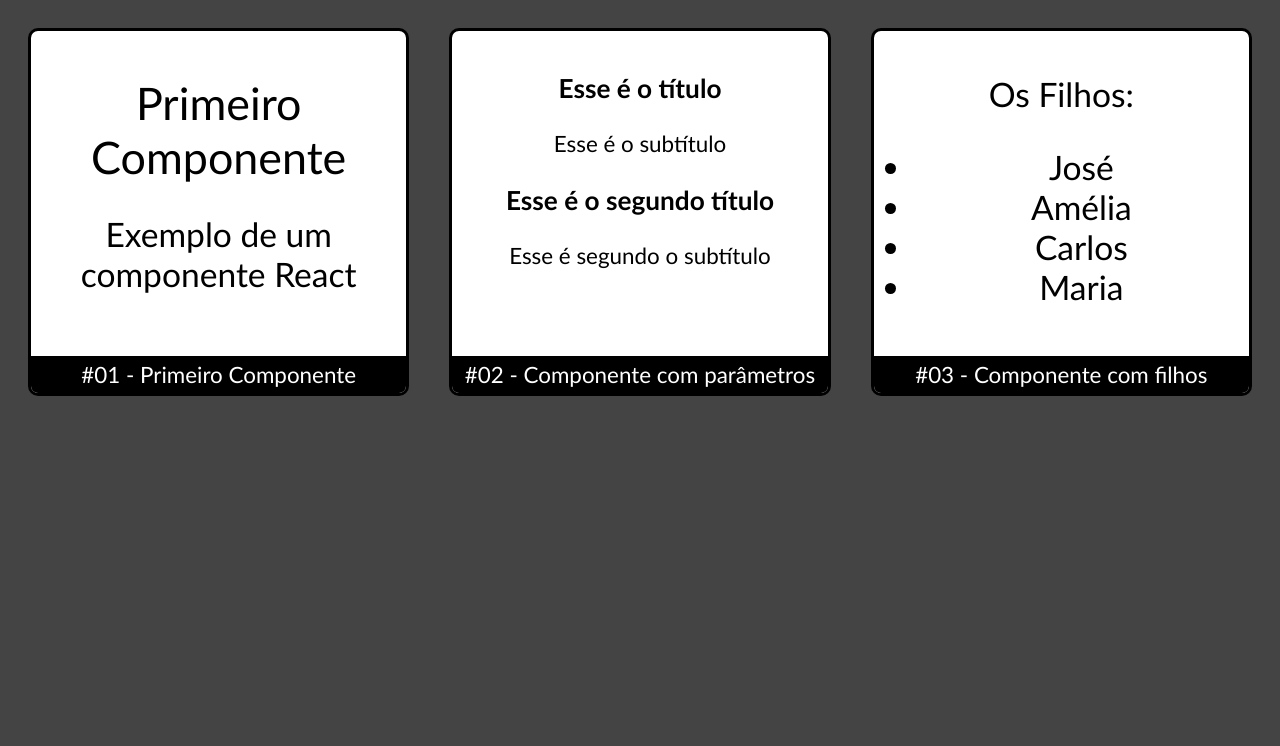
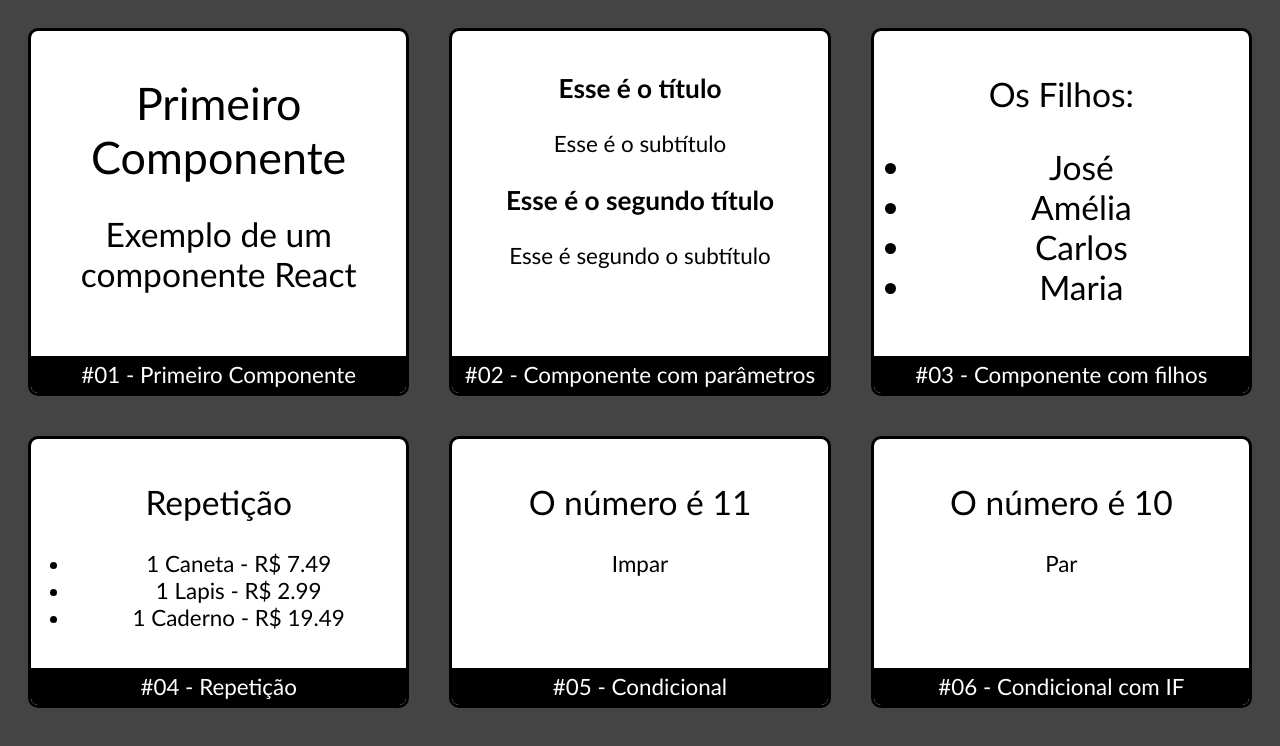
Before and after one commit to DiegoNedopetalski/masterclass-fundamentos-react, a React (Create React App) app: page / in a window 1280 px wide. Shown: the top 746 px of the page. Built offline with nearby package versions, Linux system fonts and the light colour scheme.

Commit message:
mais exemplos

```diff
--- a/src/App.jsx
+++ b/src/App.jsx
@@ -4,6 +4,8 @@ import ComParametro from './components/ComParametro'
 import Card from './components/layout/Card'
 import Primeiro from './components/Primeiro'
 import './App.css'
+import Repeticao from './components/Repeticao'
+import Condicional from './components/Condicional'
 
 export default function App(props) {
     return (
@@ -28,6 +30,15 @@ export default function App(props) {
                     </ul>
                 </ComFilhos>
             </Card>
+            <Card titulo="#04 - Repetição" >
+                <Repeticao />
+            </Card>
+            <Card titulo="#05 - Condicional" >
+                <Condicional numero={11}/>
+            </Card>
+            <Card titulo="#06 - Condicional com IF" >
+                <Condicional numero={10}/>
+            </Card>
         </div>
     )
 }
--- /dev/null
+++ b/src/components/Condicional.jsx
@@ -0,0 +1,14 @@
+import React from 'react'
+
+export default function Condicional(props) {
+
+    return (
+        <div>
+            <h2>O número é {props.numero}</h2>
+            {props.numero % 2 === 0 ?
+                <span>Par</span> :
+                <span>Impar</span>
+            }
+        </div>
+    )
+}
--- /dev/null
+++ b/src/data/products.js
@@ -0,0 +1,7 @@
+const products = [
+    { id: 1, name: 'Caneta', price: 7.49 },
+    { id: 1, name: 'Lapis', price: 2.99 },
+    { id: 1, name: 'Caderno', price: 19.49 }
+]
+
+export default products
```
Also changed, not shown: src/components/If.jsx (added, +7 -0 lines).
